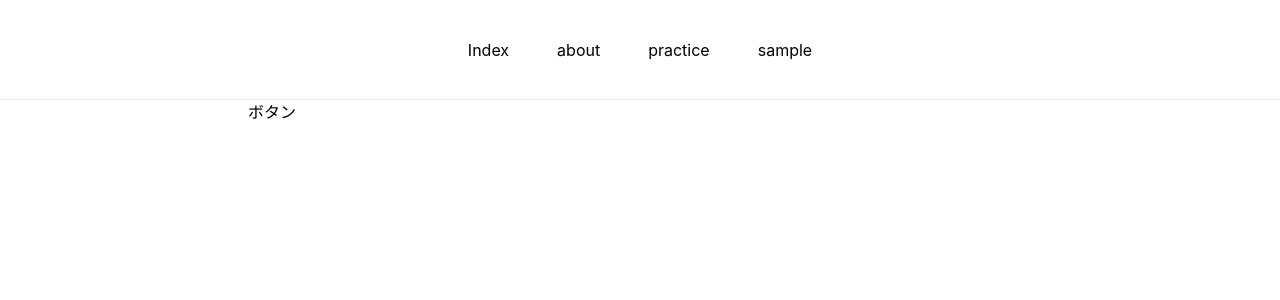
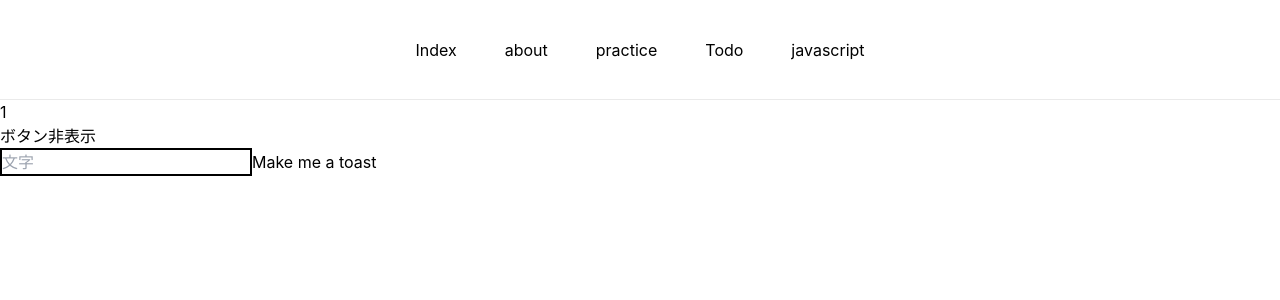
Before and after one commit to sakamotodd/study-react, a Next.js app: page /practice in a window 1280 px wide. Shown: the top 300 px of the page. Built offline with nearby package versions, Linux system fonts and the light colour scheme.

Commit message:
♻️ 練習用ページ作成

```diff
--- a/package.json
+++ b/package.json
@@ -10,7 +10,8 @@
   "dependencies": {
     "next": "10.1.3",
     "react": "17.0.2",
-    "react-dom": "17.0.2"
+    "react-dom": "17.0.2",
+    "react-hot-toast": "^2.0.0"
   },
   "devDependencies": {
     "autoprefixer": "^9.8.6",
--- a/src/components/Header/index.jsx
+++ b/src/components/Header/index.jsx
@@ -13,8 +13,11 @@ export function Header() {
       <Link href="/practice">
         <a className={styles.anchor}>practice</a>
       </Link>
-      <Link href="/sample">
-        <a className={styles.anchor}>sample</a>
+      <Link href="/todo">
+        <a className={styles.anchor}>Todo</a>
+      </Link>
+      <Link href="/javascript">
+        <a className={styles.anchor}>javascript</a>
       </Link>
     </header>
   );
--- a/src/components/TODO/CompleteArea.jsx
+++ b/src/components/TODO/CompleteArea.jsx
@@ -21,7 +21,7 @@ export function CompleteArea(props) {
       <ul className="pl-4">
         {completeTasks.map((completeTask, index) => {
           return (
-            <li className="list-disc ml-6 ">
+            <li key={completeTask} className="list-disc ml-6 ">
               <div className="flex items-center pb-2" key={completeTask}>
                 <p>{completeTask}</p>
                 <button
--- a/src/components/TODO/IncompleteArea.jsx
+++ b/src/components/TODO/IncompleteArea.jsx
@@ -29,7 +29,7 @@ export function IncompleteArea(props) {
       <ul className="pl-4">
         {incompleteTasks.map((incompleteTask, index) => {
           return (
-            <li className="list-disc ml-6">
+            <li key={incompleteTask} className="list-disc ml-6">
               <div className="flex items-center pb-2">
                 <p key={incompleteTask}>{incompleteTask}</p>
                 <button
--- a/src/components/TODO/InputArea.jsx
+++ b/src/components/TODO/InputArea.jsx
@@ -1,3 +1,4 @@
+import { useCallback } from "react";
 import styles from "../../styles/Home.module.css";
 
 export function InputArea(props) {
@@ -7,16 +8,19 @@ export function InputArea(props) {
     setTmp(e.target.value);
   };
 
-  const searchTask = () => {
-    incompleteTasks.some((task) => {
-      return task === tmp && alert("すでに未完了のTODOにあります");
+  const searchTask = useCallback(() => {
+    setIncompleteTasks((incompleteTasks) => {
+      if (incompleteTasks.some((task) => task === tmp)) {
+        alert("すでに未完了のTODOにあります");
+        setTmp("");
+        console.log(incompleteTasks);
+        return incompleteTasks;
+      }
+      return [...incompleteTasks, tmp];
     });
-  };
+    setTmp("");
+  }, [tmp]);
 
-  const addTask = () => {
-    setIncompleteTasks([...incompleteTasks, tmp]);
-    setTmp("");
-  };
   return (
     <div className="bg-blue-300 w-96 mt-2 p-2 m-auto rounded-lg">
       <input
@@ -24,11 +28,10 @@ export function InputArea(props) {
         placeholder="TODOを入力"
         value={tmp}
         onChange={InputTask}
-        onBlur={searchTask}
       />
       <button
         className={styles.inputButton}
-        onClick={addTask}
+        onClick={searchTask}
         disabled={tmp == ""}
       >
         追加
--- /dev/null
+++ b/src/pages/javascript.jsx
@@ -0,0 +1,7 @@
+import { Header } from "../components/Header";
+
+export default function JavaScript() {
+
+
+  return <Header />;
+}
--- a/src/pages/practice.jsx
+++ b/src/pages/practice.jsx
@@ -1,47 +1,49 @@
+import { useCallback, useEffect, useState } from "react";
 import { Header } from "../components/Header";
-import React, { useState } from "react";
+import toast, { Toaster } from 'react-hot-toast';
 
 export default function practice() {
-  const [str, setStr] = useState([]);
-  const [tmp, setTmp] = useState("");
-  const [findTodo, setFindTodo] = useState([]);
+  const [num, setNum] = useState(1);
+  const [bol, setBol] = useState(true);
+  const [text, setText] = useState("");
+  const notify = () => toast('Here is your toast.');
 
-  const arr = ["aaa", "bbb", "ccc"];
-  const val = "bbb";
-  const b = arr.indexOf(val);
-  console.log(b);
-
-  const todoChange = (e) => {
-    setTmp(e.target.value);
+  const plus = () => {
+    if (bol === true) {
+      if (num <= 10) {
+        setNum((num) => num + 1);
+      }
+    }
   };
 
-  const addTodo = () => {
-    setStr([...str, tmp]);
-    setTmp("");
-  };
+  const change = useCallback(() => {
+    setBol((e) => !bol);
+    console.log(bol);
+  }, [bol]);
 
-  const removeTodo = (s) => {
-    setStr(str.filter((x) => x !== s));
+  const inputA = (e) => {
+    if (text.length < 5) {
+      setText(e.target.value);
+    }
   };
 
   return (
-    <div>
+    <>
       <Header />
-
-      <input type="text" value={tmp} onChange={todoChange} />
-
-      <button onClick={addTodo}>ボタン</button>
-      {str.map((s, index) => {
-        return (
-          <ul key={index}>
-            <li>
-              {s}
-              <button onClick={() => removeTodo(s)}>削除</button>
-              <button onClick={() => update(s)}>更新</button>
-            </li>
-          </ul>
-        );
-      })}
-    </div>
+      <p>{bol && num}</p>
+      <button onClick={plus}>ボタン</button>
+      <button onClick={change}>{bol ? "非表示" : "表示"}</button>
+      <br />
+      <input
+        className="border-2 border-black"
+        type="text"
+        value={text}
+        placeholder="文字"
+        onChange={inputA}
+      />
+      <button onClick={notify}>Make me a toast</button>
+      <Toaster />
+    </>
   );
+  5;
 }
--- a/src/pages/sample.jsx
+++ b/src/pages/todo.jsx
@@ -4,7 +4,7 @@ import { IncompleteArea } from "../components/TODO/IncompleteArea";
 import { CompleteArea } from "../components/TODO/CompleteArea";
 import { InputArea } from "../components/TODO/InputArea";
 
-export default function Sample() {
+export default function Todo() {
   //未完了のTODOに設定する初期値
   const [incompleteTasks, setIncompleteTasks] = useState(["初期値"]);
   //完了のTODOに設定する初期値
```
Also changed, not shown: 1 other file (tests, documents, lock files or other folders).
